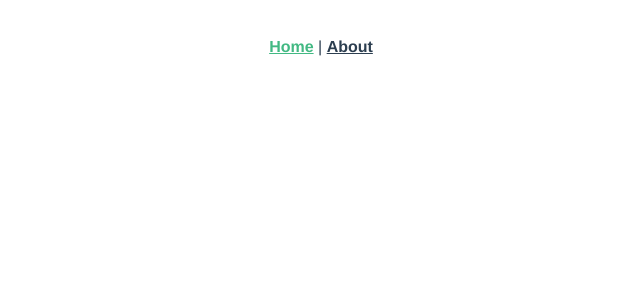
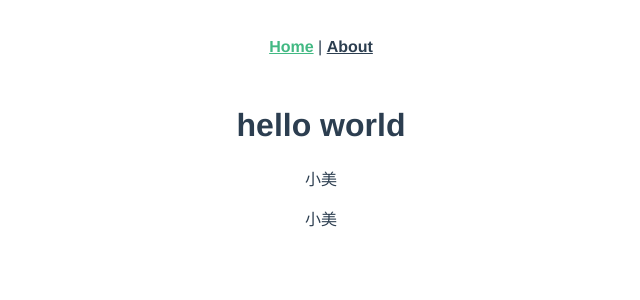
Before and after one commit to Nesb01t/MonetUI, a Vue app in the folder monetblog-vue/: page / in a window 1280 px wide. Shown: the top 300 px of the page, without its empty margins (319-959 px from the left). Built offline with nearby package versions, Linux system fonts and the light colour scheme.

Commit message:
update: toRefs和return data

```diff
--- a/monetblog-vue/src/views/HomeView.vue
+++ b/monetblog-vue/src/views/HomeView.vue
@@ -1,7 +1,19 @@
 <template>
-
+  <h1>hello world</h1>
+  <p v-text="name"></p>
+  <p>{{ name }}</p>
 </template>
 
 <script>
-
+  import { reactive, toRefs } from "vue" // 引用什么就import
+  export default {
+    name: "home", //这个组件 HomeView.vue 的名字
+    setup() { // beforeCreated和created 生命周期
+      const data = reactive({
+        name: "小美",
+        age: 20
+      })
+      return { ...toRefs(data) }
+    }
+  }
 </script>
```
